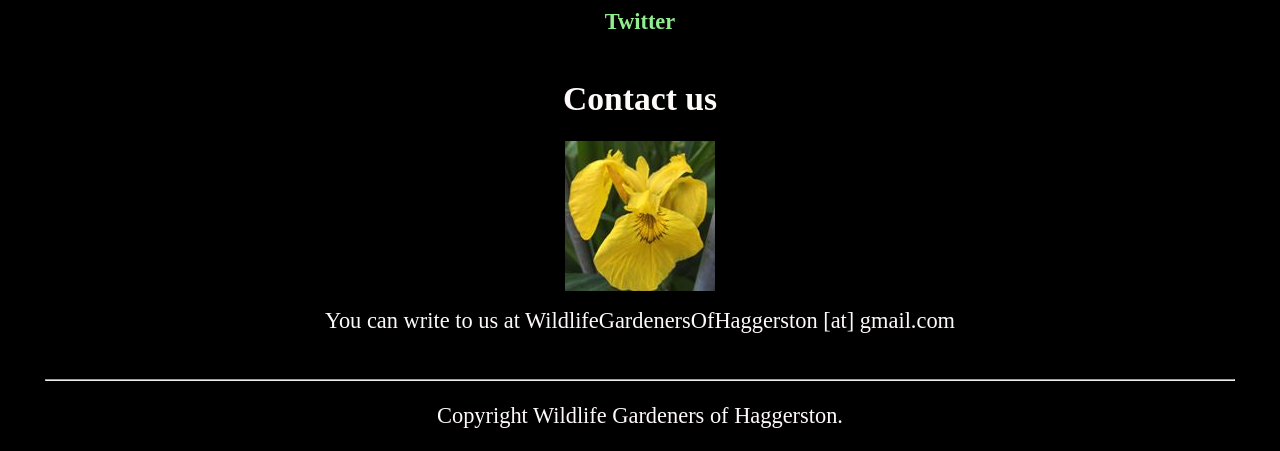
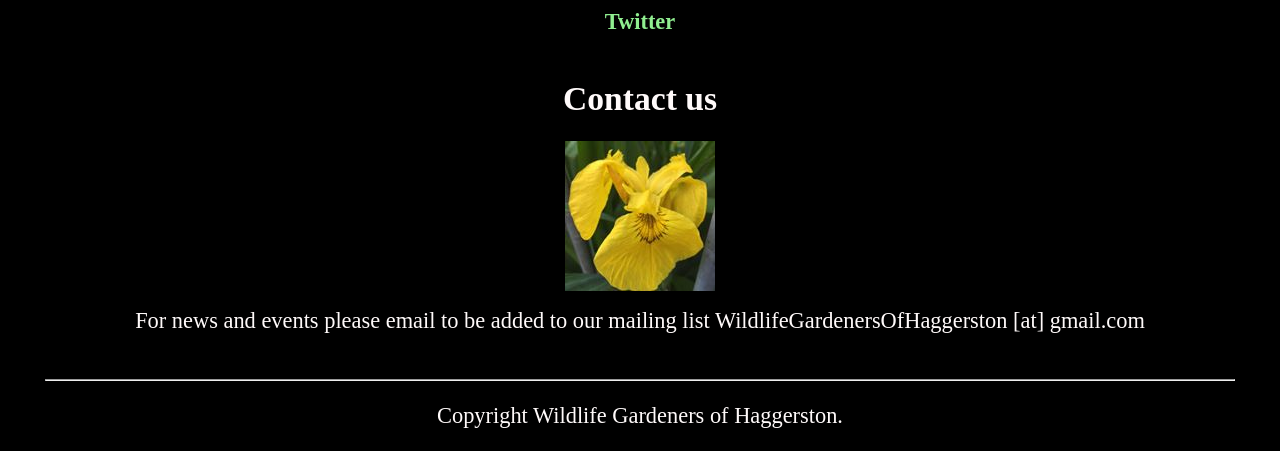
Before and after one commit to wildlife-gardeners-of-haggerston/wildlife-gardeners-of-haggerston.github.io, a website: page index.html in a window 1280 px wide. Shown: the part 750-1201 px from the top of the page. Drawn offline with Linux system fonts and the light colour scheme.

Commit message:
Mailing list copy

```diff
--- a/index.html
+++ b/index.html
@@ -31,7 +31,7 @@
         <h2>Contact us</h2>
       </header>
       <img src="assets/images/iris_pic.jpg" alt="A yellow flag iris, Iris pseudacorus.">
-      <p>You can write to us at WildlifeGardenersOfHaggerston [at] gmail.com</p>
+      <p>For news and events please email to be added to our mailing list WildlifeGardenersOfHaggerston [at] gmail.com</p>
     </article>
   </main>
   <footer>
```
